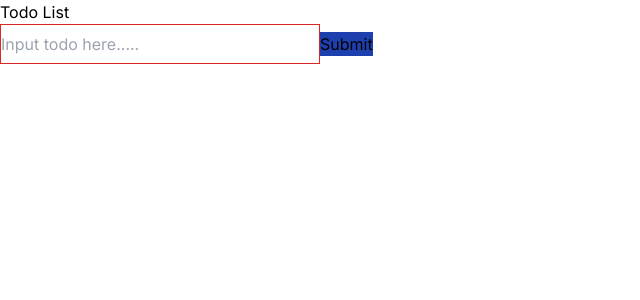
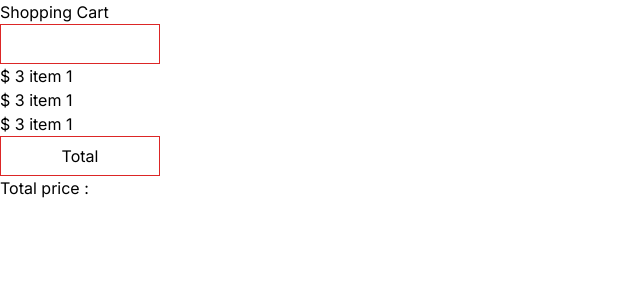
Before and after one commit to Nwakaego-Ego/leetChallengeNextjs, a Next.js app: page / in a window 1280 px wide. Shown: the top 300 px of the page, without its empty margins (0-640 px from the left). Built offline with nearby package versions, Linux system fonts and the light colour scheme.

Commit message:
shopping cart

```diff
--- a/app/page.js
+++ b/app/page.js
@@ -1,11 +1,13 @@
 import Leet from "./leet";
 import Todo from "./todo";
+import ShoppingCart from "./shoppingCart";
 
 export default function Home() {
   return (
     <main>
       {/* <Leet /> */}
-      <Todo />
+      {/* <Todo /> */}
+      <ShoppingCart />
     </main>
   );
 }
--- /dev/null
+++ b/app/shoppingCart.js
@@ -0,0 +1,59 @@
+"use client";
+import React, { useState } from "react";
+
+const shoppingCart = () => {
+  const [addedPrice, setAddedPrice] = useState([]);
+  const [initialPrice, setInitialPrice] = useState("");
+  const [allCart, setallCart] = useState();
+
+  const items = [
+    {
+      name: "item 1",
+      price: "$ 3",
+    },
+    {
+      name: "item 1",
+      price: "$ 3",
+    },
+    {
+      name: "item 1",
+      price: "$ 3",
+    },
+  ];
+
+  const price = (event) => {
+    setAddedPrice(event.target.value);
+  };
+
+  const priceAll = () => {
+    const totalPrice = initialPrice + addedPrice;
+    setallCart(totalPrice);
+    setAddedPrice("");
+  };
+
+  return (
+    <>
+      <h1>Shopping Cart</h1>
+      <input
+        type="text"
+        onChange={price}
+        className="w-40 h-10 border border-red-600"
+      />
+      {items.map((item) => {
+        return (
+          <div key={item.id}>
+            <p>
+              {item.price} {item.name}
+            </p>
+          </div>
+        );
+      })}
+      <button onClick={priceAll} className="w-40 h-10 border border-red-600 ">
+        Total
+      </button>
+
+      <p> Total price : {allCart}</p>
+    </>
+  );
+};
+export default shoppingCart;
```
